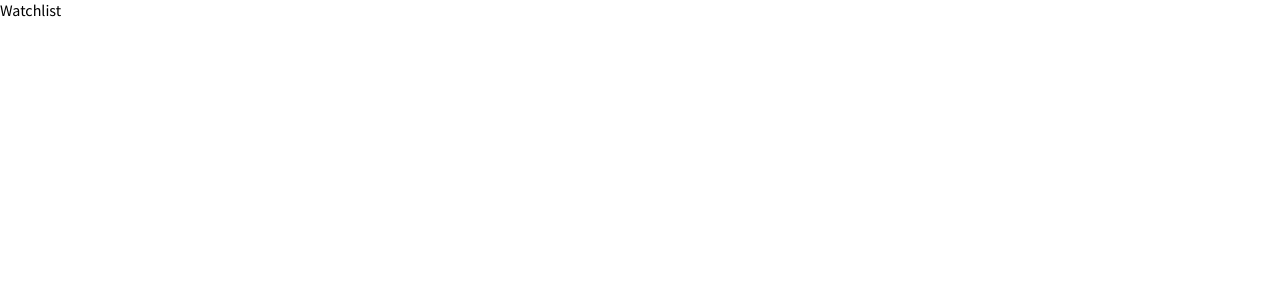
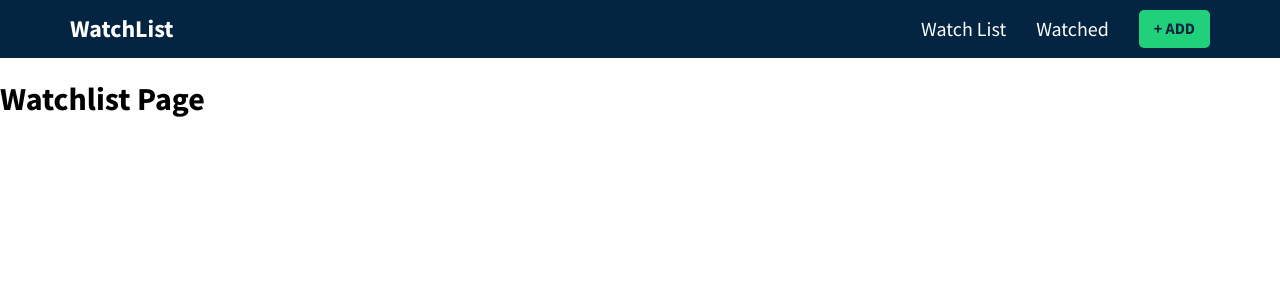
Before and after one commit to JavierCantoH/react-movieWatchlist, a React (Create React App) app: page / in a window 1280 px wide. Shown: the top 300 px of the page. Built offline with nearby package versions, Linux system fonts and the light colour scheme.

Commit message:
Basic components setup and react router

```diff
--- a/src/App.js
+++ b/src/App.js
@@ -1,10 +1,29 @@
 import './App.css';
+
+import { BrowserRouter as Router, Switch, Route } from "react-router-dom";
+import { Header } from "./components/Header";
+import { Watchlist } from "./components/Watchlist";
+import { Watched } from "./components/Watched";
+import { Add } from "./components/Add";
 
 function App() {
   return (
-    <div>
-      Watchlist
-    </div>
+
+      <Router>
+        <Header />
+        <Switch>
+          <Route exact path="/">
+            <Watchlist />
+          </Route>
+          <Route path="/add">
+            <Add />
+          </Route>
+          <Route path="/watched">
+            <Watched />
+          </Route>
+        </Switch>
+      </Router>
+
   );
 }
 
--- /dev/null
+++ b/src/components/Add.js
@@ -0,0 +1,11 @@
+import React from 'react'
+
+export const Add = () => {
+    return (
+        <div>
+            <h1>Add Page</h1>
+        </div>
+    )
+}
+
+export default Add;
--- /dev/null
+++ b/src/components/Header.js
@@ -0,0 +1,31 @@
+import React from 'react';
+import { Link } from "react-router-dom";
+
+export const Header = () => {
+    return (
+        <header>
+            <div className="container">
+                <div className="inner-content">
+                    <div className="brand">
+                        <Link to="/">WatchList</Link>
+                    </div>
+                    <ul className="nav-links">
+                        <li>
+                            <Link to="/">Watch List</Link>
+                        </li>
+                        <li>
+                            <Link to="/watched">Watched</Link>
+                        </li>
+                        <li>
+                            <Link to="/add" className="btn btn-main">
+                                + Add
+                            </Link>
+                        </li>
+                    </ul>
+                </div>
+            </div>
+        </header>
+    )
+}
+
+export default Header;
--- /dev/null
+++ b/src/components/Watched.js
@@ -0,0 +1,11 @@
+import React from 'react'
+
+export const Watched = () => {
+    return (
+        <div>
+            <h1>Watched</h1>
+        </div>
+    )
+}
+
+export default Watched;
--- /dev/null
+++ b/src/components/Watchlist.js
@@ -0,0 +1,11 @@
+import React from 'react'
+
+export const Watchlist = () => {
+    return (
+        <div>
+            <h1>Watchlist Page</h1>
+        </div>
+    )
+}
+
+export default Watchlist;
```
Also changed, not shown: src/components/MovieCard.js (added, +11 -0 lines), src/components/MovieControls.js (added, +11 -0 lines), src/components/ResultCard.js (added, +11 -0 lines).
